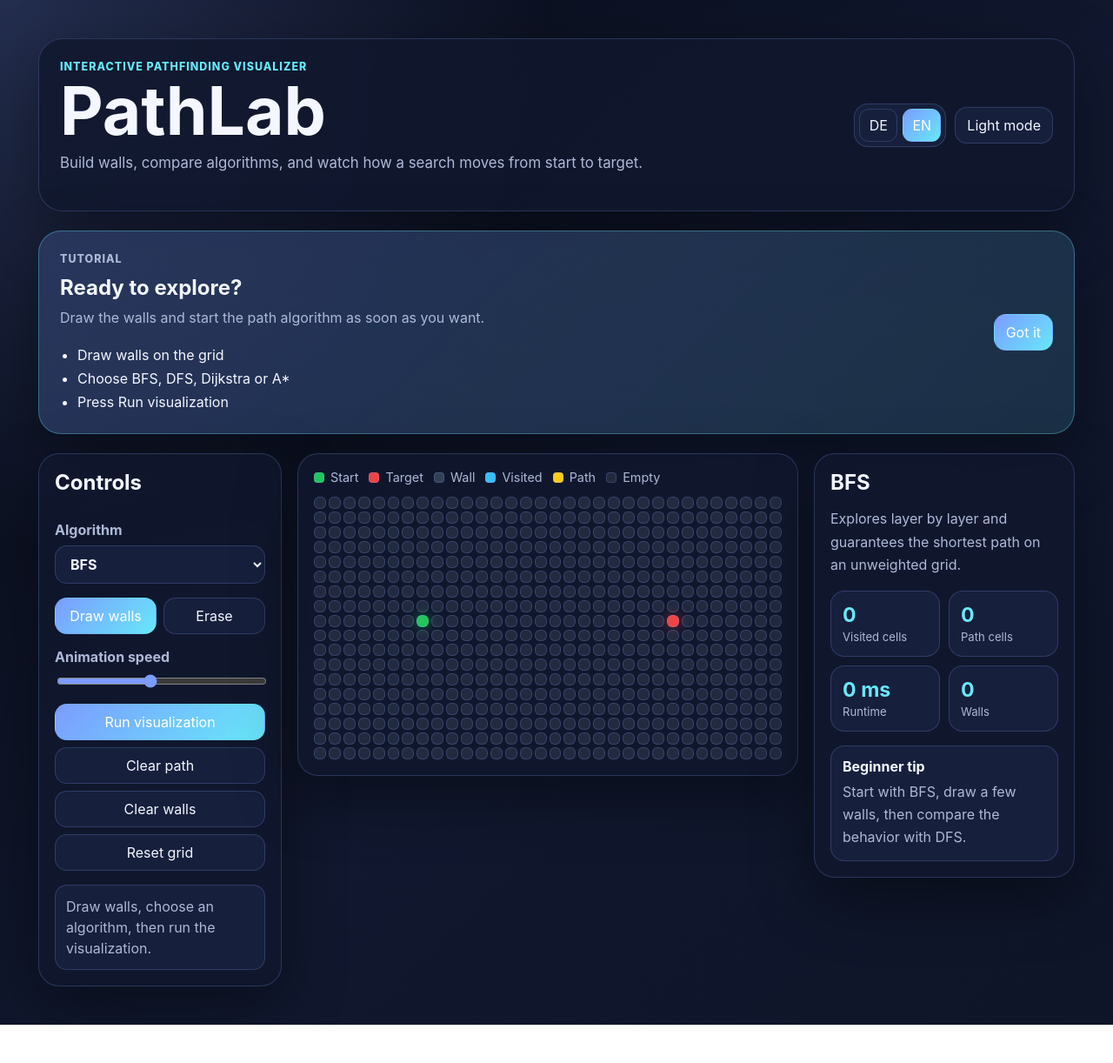
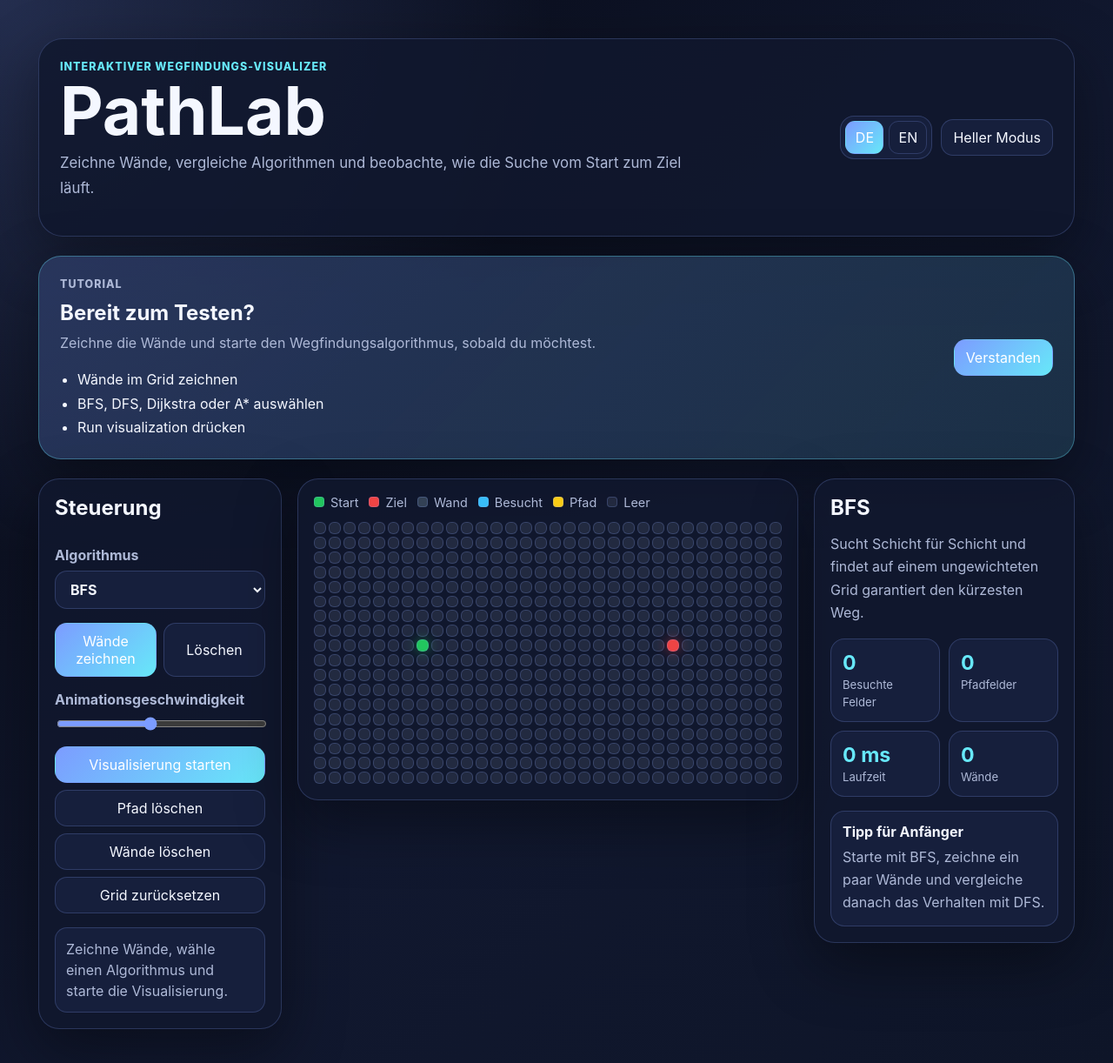
Before and after one commit to AleksZyro/PathLab, a React (Vite) app: page / in a window 1280 px wide. Shown: the top 1222 px of the page at 87% size. Before the commit the page ends 1178 px from the top, so only its background shows below. Built offline with nearby package versions, Linux system fonts and the light colour scheme.

Commit message:
Use German default and real algorithm runtime

```diff
--- a/src/main.jsx
+++ b/src/main.jsx
@@ -242,12 +242,12 @@ function App() {
   const [tool, setTool] = useState('wall');
   const [algorithm, setAlgorithm] = useState('bfs');
   const [theme, setTheme] = useState('dark');
-  const [language, setLanguage] = useState('en');
+  const [language, setLanguage] = useState('de');
   const [showOnboarding, setShowOnboarding] = useState(true);
   const [speed, setSpeed] = useState(45);
   const [isRunning, setIsRunning] = useState(false);
   const dictionary = dictionaries[language];
-  const [statusMessage, setStatusMessage] = useState(dictionary.status.initial);
+  const [statusMessage, setStatusMessage] = useState(dictionaries.de.status.initial);
   const [stats, setStats] = useState({ visited: 0, pathLength: 0, runtime: 0 });
 
   const activeAlgorithm = useMemo(
@@ -314,7 +314,6 @@ function App() {
     setIsRunning(true);
     setShowOnboarding(false);
     setStatusMessage(translate(dictionary.status.searching, { algorithm: activeAlgorithm.name }));
-    const startedAt = performance.now();
 
     let preparedGrid = null;
     setGrid((currentGrid) => {
@@ -323,7 +322,9 @@ function App() {
     });
 
     await wait(20);
+    const algorithmStartedAt = performance.now();
     const result = getSearchResult(algorithm, preparedGrid);
+    const algorithmRuntime = Math.max(1, Math.round(performance.now() - algorithmStartedAt));
     const delay = Math.max(5, BASE_DELAY - speed);
 
     for (const node of result.visitedOrder) {
@@ -336,8 +337,7 @@ function App() {
       await wait(Math.max(8, delay * 1.6));
     }
 
-    const runtime = Math.round(performance.now() - startedAt);
-    setStats({ visited: result.visitedOrder.length, pathLength: result.path.length, runtime });
+    setStats({ visited: result.visitedOrder.length, pathLength: result.path.length, runtime: algorithmRuntime });
     setStatusMessage(
       result.found
         ? translate(dictionary.status.found, { algorithm: activeAlgorithm.name, count: result.path.length })
```
